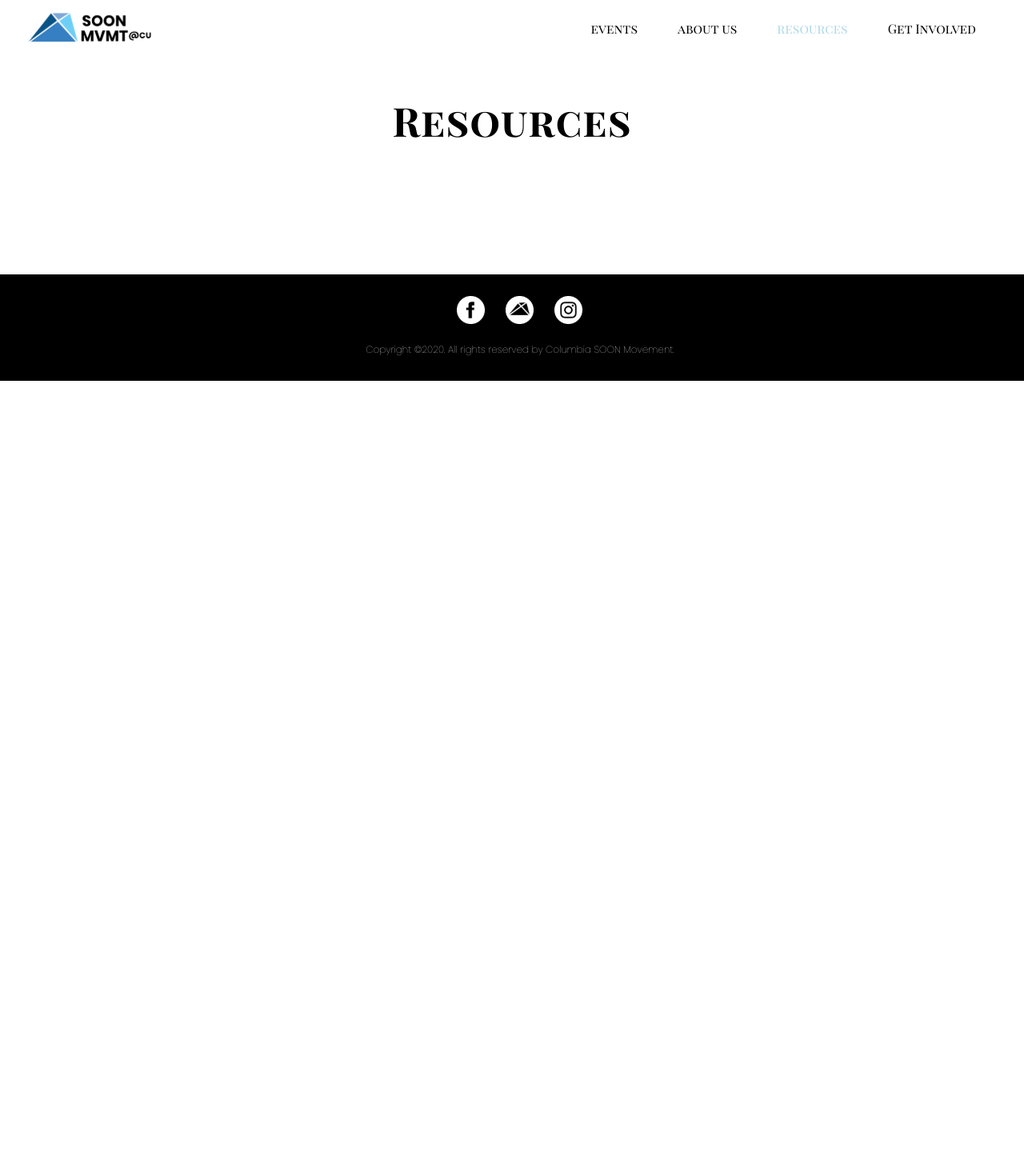
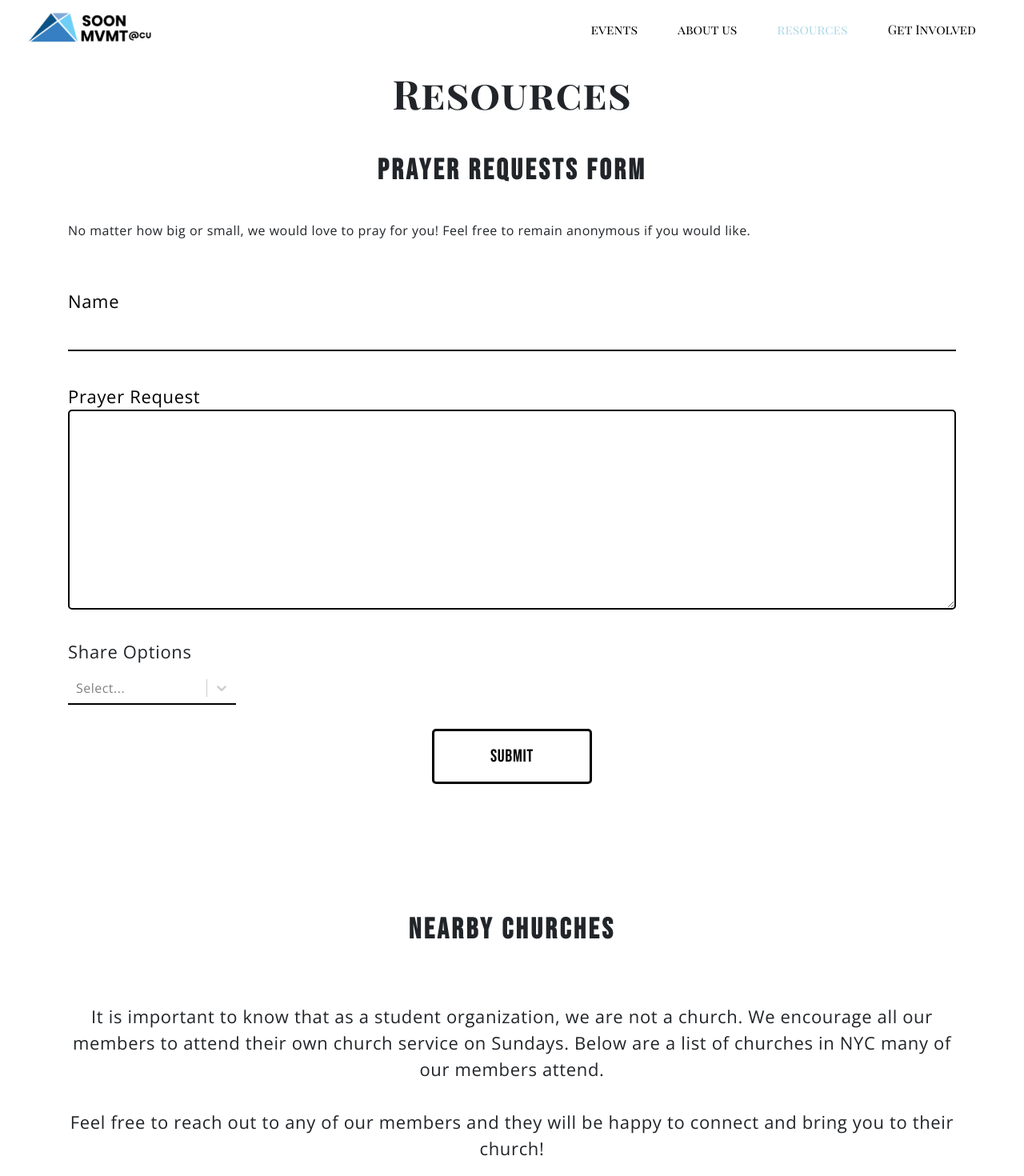
Before and after one commit to 2017hchong/SoonWebsiteV2, a React (Create React App) app: page /resources in a window 1280 px wide. Shown: the top 1470 px of the page at 80% size. Before the commit the page ends 800 px from the top, so only its background shows below. Built offline with nearby package versions, Linux system fonts and the light colour scheme.

Commit message:
added to resources page

```diff
--- a/src/App.css
+++ b/src/App.css
@@ -63,7 +63,7 @@ a:active {
 /* mobile (portrait) */
 @media only screen and (max-width: 640px) {
   .header {
-    margin-bottom: 25px;
+    margin-bottom: 45px;
 
     font-family: 'Playfair Display SC', serif;
     font-style: normal;
@@ -84,6 +84,9 @@ a:active {
     line-height: 120%;
     /* or 60px */
     letter-spacing: 0.2em;
+
+    align-items: center;
+    text-align: center;
   }
 
   .body {
@@ -110,7 +113,7 @@ a:active {
 /* tablet & mobile (landscape) */
 @media only screen and (min-width: 641px) and (max-width: 991px) {
   .header {
-    margin-bottom: 25px;
+    margin-bottom: 45px;
 
     font-family: 'Playfair Display SC', serif;
     font-style: normal;
@@ -131,6 +134,9 @@ a:active {
     line-height: 120%;
     /* or 60px */
     letter-spacing: 0.1em;
+
+    align-items: center;
+    text-align: center;
   }
 
   .body {
@@ -157,7 +163,7 @@ a:active {
 /* desktop*/
 @media only screen and (min-width: 992px) {
   .header {
-    margin-bottom: 25px;
+    margin-bottom: 45px;
 
     font-family: 'Playfair Display SC', serif;
     font-style: normal;
@@ -178,6 +184,9 @@ a:active {
     line-height: 120%;
     /* or 60px */
     letter-spacing: 0.1em;
+
+    align-items: center;
+    text-align: center;
   }
 
   .body {
--- a/src/App.js
+++ b/src/App.js
@@ -1,6 +1,7 @@
 import React from 'react';
 import './App.css';
 import {NavLink, Router, Switch, Route, BrowserRouter} from 'react-router-dom';
+import 'bootstrap/dist/css/bootstrap.min.css';
 
 import Home from './components/Home';
 import About from './components/AboutUs';
--- a/src/components/InterestForm.js
+++ b/src/components/InterestForm.js
@@ -445,7 +445,7 @@ class InterestForm extends React.Component {
 
         return (
             <div id={"interestForm"}>
-                <h2 id="interestFormHeader" className={"header"}>
+                <h2 id="interestFormHeader" className={"subheader"}>
                     {header}
                 </h2>
                 {description}
--- a/src/components/PrayerRequestsForm.js
+++ b/src/components/PrayerRequestsForm.js
@@ -261,13 +261,12 @@ class PrayerRequestsForm extends React.Component {
 
         return (
             <div id={"interestForm"}>
-                <h2 id="interestFormHeader" className={"header"}>
+                <h2 id="interestFormHeader" className={"subheader"}>
                     {header}
                 </h2>
                 {description}
                 {form}
             </div>
-
         );
     }
 }
--- a/src/components/Resources.js
+++ b/src/components/Resources.js
@@ -1,10 +1,20 @@
 import React from 'react';
 import './styles/Resources.css';
 import Container from 'react-bootstrap/Container';
+import PrayerRequestsForm from "./PrayerRequestsForm";
 
 const Resources = () => (
     <Container>
         <h1 className="header">Resources</h1>
+        <PrayerRequestsForm/>
+        <h2 className={"subheader"} id={"nearbyChurches"}>Nearby Churches</h2>
+        <div className={"body"} id={"nearbyChurchesDesc"}>
+            It is important to know that as a student organization, we are not a church.
+            We encourage all our members to attend their own church service on Sundays.
+            Below are a list of churches in NYC many of our members attend.
+            <br/><br/>
+            Feel free to reach out to any of our members and they will be happy to connect and bring you to their church!
+        </div>
     </Container>
 );
 
--- a/src/components/styles/InterestForm.css
+++ b/src/components/styles/InterestForm.css
@@ -6,6 +6,7 @@
 
 #interestFormHeader {
     margin-bottom: 41px;
+    /*text-align: center;*/
 }
 
 #interestFormDescription {
--- a/src/components/styles/Resources.css
+++ b/src/components/styles/Resources.css
@@ -0,0 +1,8 @@
+#nearbyChurches {
+    margin-bottom: 70px;
+    margin-top: 250px;
+}
+
+#nearbyChurchesDesc {
+    text-align: center;
+}
```
